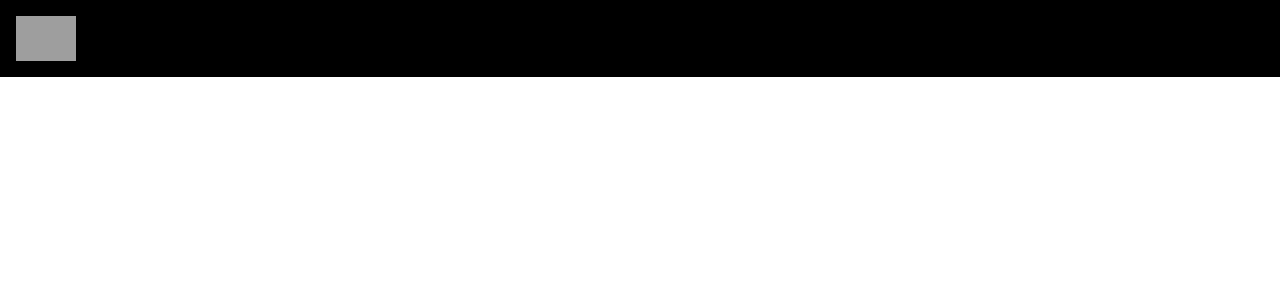
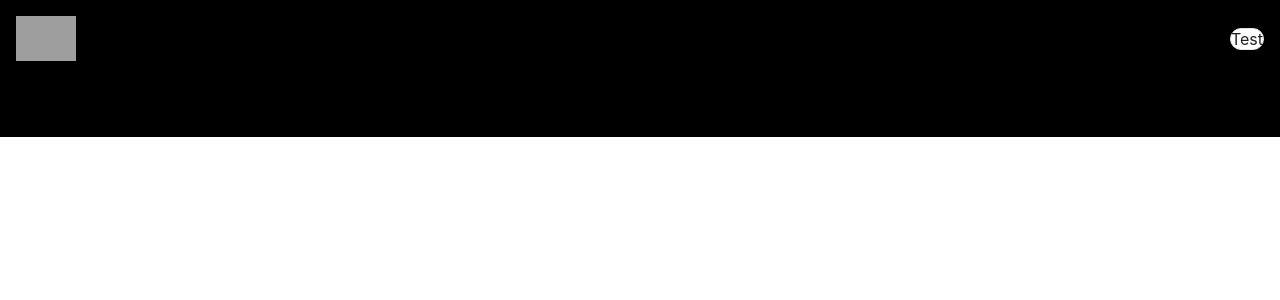
Before and after one commit to smanan/Youtube-Clone-App, a React (Create React App) app: page / in a window 1280 px wide. Shown: the top 300 px of the page. Built offline with nearby package versions, Linux system fonts and the light colour scheme; grey boxes are pictures that could not be loaded.

Commit message:
SearchBar comp.

```diff
--- a/src/components/Feed.jsx
+++ b/src/components/Feed.jsx
@@ -3,7 +3,7 @@
 const Feed = () => {
   return (
     <div>
-
+      <h1>feed</h1>
     </div>
   )
 }
--- a/src/components/Navbar.jsx
+++ b/src/components/Navbar.jsx
@@ -1,7 +1,8 @@
 import React from "react";
 import { Stack } from "@mui/material";
-import {Link} from "react-router-dom";
-import {logo} from '../utils/constants'
+import { Link } from "react-router-dom";
+import { logo } from "../utils/constants";
+import SearchBar from "./SearchBar";
 
 const Navbar = () => (
   <Stack
@@ -15,9 +16,10 @@
       justifyContent: "space-between",
     }}
   >
-    <Link to="/" style={{display:'flex', alignItems:'center'}}>
-      <img src={logo} alt="logo" height={45}/>
+    <Link to="/" style={{ display: "flex", alignItems: "center" }}>
+      <img src={logo} alt="logo" height={45} />
     </Link>
+    <SearchBar />
   </Stack>
 );
 
--- /dev/null
+++ b/src/components/SearchBar.jsx
@@ -0,0 +1,14 @@
+import React , { useState} from 'react'
+import { useNavigate } from 'react-router-dom'
+import { Paper , IconButton } from '@mui/material'
+import {SearchIcon} from '@mui/icons-material'
+
+const SearchBar = () => {
+  return (
+    <div>
+      <Paper component="form" onSubmit={()=>{}} sx={{borderRadius: 20 , border:'1px solid #e3e3e3'}}>Test</Paper>
+    </div>
+  )
+}
+
+export default SearchBar
```
